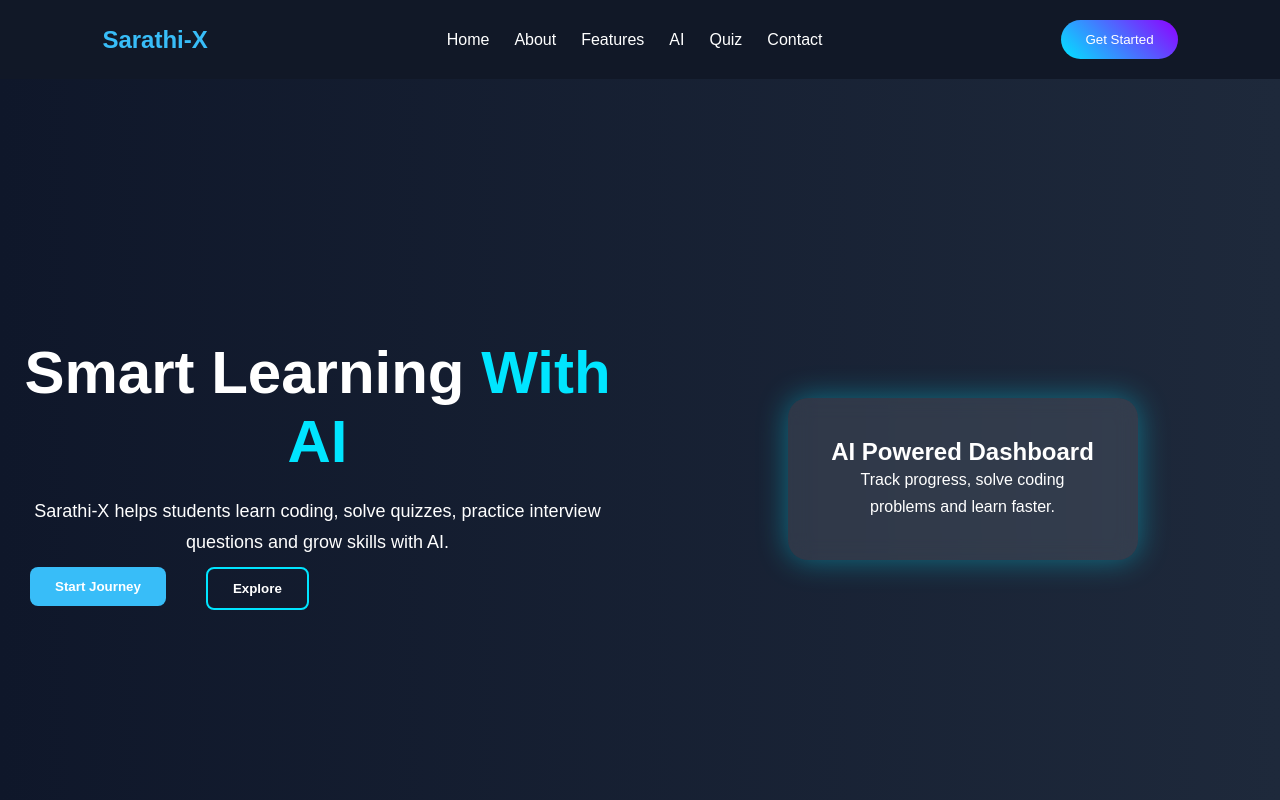
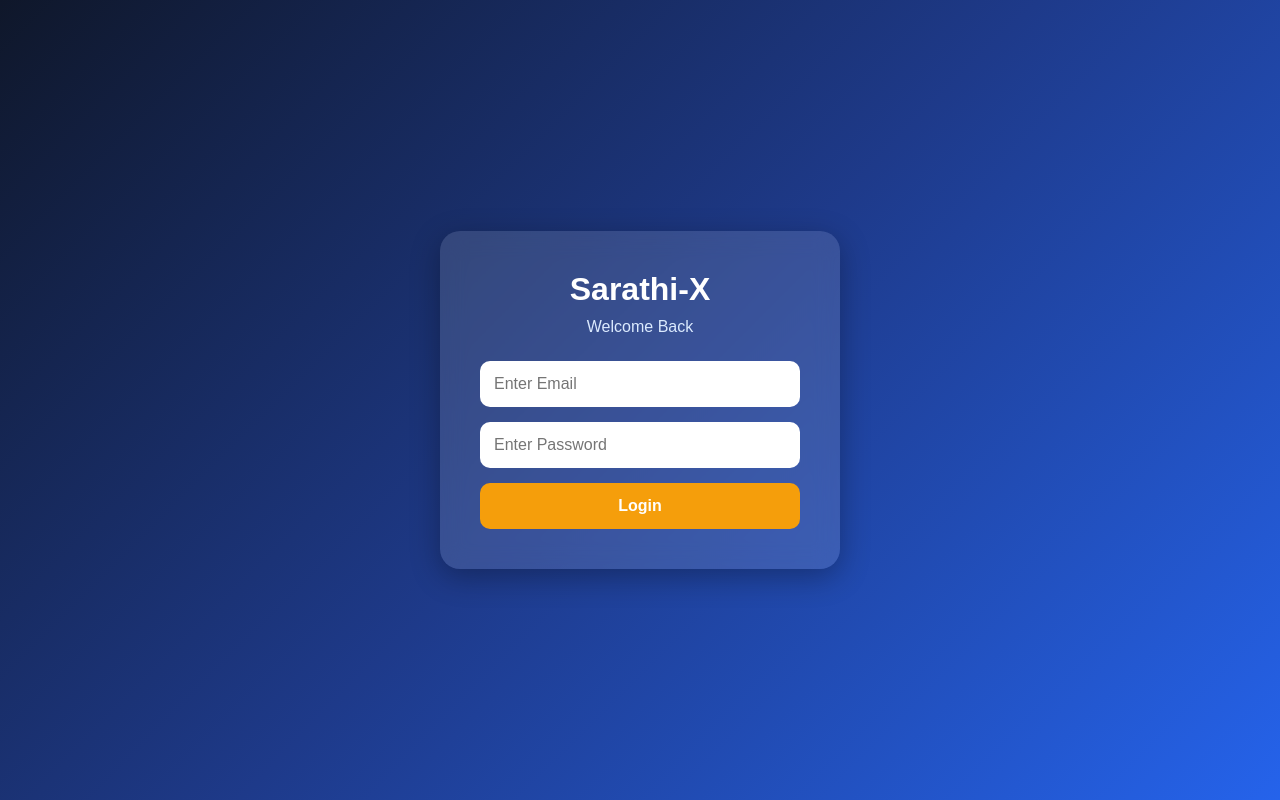
Before and after one commit to blackdevil0009/sarathi-x2.0, a React app: page /login in a window 1280 px wide. Shown: the top 800 px of the page. Built offline with nearby package versions, Linux system fonts and the light colour scheme; the HTML template or start-up script is replaced by a standard one.

Commit message:
new frontend

```diff
--- a/src/App.jsx
+++ b/src/App.jsx
@@ -2,16 +2,24 @@ import Navbar from "./components/Navbar";
 import Hero from "./components/Hero";
 import About from "./components/About";
 import Features from "./components/Features";
-import AISection from "./components/AISection";
-import Quiz from "./components/Quiz";
 import Contact from "./components/Contact";
 import Footer from "./components/Footer";
 import Dashboard from "./components/Dashboard";
+import Login from "./components/Login";
+
+import { BrowserRouter, Routes, Route } from "react-router-dom";
 
 import "./App.css";
 
 function App() {
   return (
+    <BrowserRouter>
+      <Routes>
+
+        {/* Home Page */}
+        <Route
+          path="/"
+          element={
             <div className="app">
               <Navbar />
 
@@ -27,17 +35,7 @@ function App() {
                 <Features />
               </section>
 
-      <section id="ai">
-        <AISection />
-      </section>
 
-      <section id="quiz">
-        <Quiz />
-      </section>
-
-      <section id="dashboard">
-        <Dashboard />
-      </section>
 
               <section id="contact">
                 <Contact />
@@ -45,6 +43,17 @@ function App() {
 
               <Footer />
             </div>
+          }
+        />
+
+        {/* Login Page */}
+        <Route path="/login" element={<Login />} />
+
+        {/* Dashboard Page */}
+        <Route path="/dashboard" element={<Dashboard />} />
+
+      </Routes>
+    </BrowserRouter>
   );
 }
 
--- a/src/components/AISection.jsx
+++ /dev/null
@@ -1,47 +0,0 @@
-import React, { useState } from "react";
-
-const AISection = () => {
-
-  const [question, setQuestion] = useState("");
-  const [answer, setAnswer] = useState("");
-
-  const getAnswer = () => {
-
-    if (question.toLowerCase().includes("ai")) {
-      setAnswer(
-        "Artificial Intelligence is technology that allows machines to think and learn."
-      );
-    }
-
-    else if (question.toLowerCase().includes("java")) {
-      setAnswer(
-        "Java is a popular object-oriented programming language."
-      );
-    }
-
-    else {
-      setAnswer("Sorry, I am still learning.");
-    }
-  };
-
-  return (
-    <section id="ai" className="section">
-      <h2>AI Assistant</h2>
-
-      <div className="ai-box">
-        <input
-          type="text"
-          placeholder="Ask any question..."
-          value={question}
-          onChange={(e) => setQuestion(e.target.value)}
-        />
-
-        <button onClick={getAnswer}>Ask AI</button>
-
-        <p>{answer}</p>
-      </div>
-    </section>
-  );
-};
-
-export default AISection;
--- a/src/components/Hero.jsx
+++ b/src/components/Hero.jsx
@@ -1,4 +1,5 @@
 import "./Hero.css";
+import { Link } from "react-router-dom";
 
 function Hero() {
   return (
--- /dev/null
+++ b/src/components/Login.css
@@ -0,0 +1,69 @@
+.login-container {
+  height: 100vh;
+  display: flex;
+  justify-content: center;
+  align-items: center;
+
+  background: linear-gradient(
+    135deg,
+    #0f172a,
+    #1e3a8a,
+    #2563eb
+  );
+}
+
+.login-card {
+  width: 400px;
+  background: rgba(255,255,255,0.12);
+  backdrop-filter: blur(12px);
+
+  padding: 40px;
+  border-radius: 20px;
+
+  text-align: center;
+
+  box-shadow: 0 8px 30px rgba(0,0,0,0.3);
+}
+
+.login-card h1 {
+  color: white;
+  margin-bottom: 10px;
+}
+
+.login-card p {
+  color: #dbeafe;
+  margin-bottom: 25px;
+}
+
+.login-input {
+  width: 100%;
+  padding: 14px;
+  margin-bottom: 15px;
+
+  border: none;
+  border-radius: 10px;
+
+  font-size: 16px;
+}
+
+.login-btn {
+  width: 100%;
+  padding: 14px;
+
+  background: #f59e0b;
+  color: white;
+
+  border: none;
+  border-radius: 10px;
+
+  font-size: 16px;
+  font-weight: bold;
+
+  cursor: pointer;
+  transition: 0.3s;
+}
+
+.login-btn:hover {
+  transform: translateY(-2px);
+  background: #d97706;
+}
--- /dev/null
+++ b/src/components/Login.jsx
@@ -0,0 +1,39 @@
+
+
+import { useNavigate } from "react-router-dom";
+import "./Login.css";
+
+function Login() {
+  const navigate = useNavigate();
+
+  const handleLogin = () => {
+    navigate("/dashboard");
+  };
+
+  return (
+    <div className="login-container">
+      <div className="login-card">
+        <h1>Sarathi-X</h1>
+        <p>Welcome Back</p>
+
+        <input
+          type="email"
+          placeholder="Enter Email"
+          className="login-input"
+        />
+
+        <input
+          type="password"
+          placeholder="Enter Password"
+          className="login-input"
+        />
+
+        <button className="login-btn" onClick={handleLogin}>
+          Login
+        </button>
+      </div>
+    </div>
+  );
+}
+
+export default Login;
--- a/src/components/Navbar.jsx
+++ b/src/components/Navbar.jsx
@@ -1,22 +1,22 @@
-import "./Navbar.css";
+import { Link } from "react-router-dom";
 
 function Navbar() {
   return (
     <nav className="navbar">
-      <h1 className="logo">Sarathi-X</h1>
+      <h1 className="logo">Sarthi-X</h1>
 
       <ul className="nav-links">
         <li><a href="#home">Home</a></li>
         <li><a href="#about">About</a></li>
         <li><a href="#features">Features</a></li>
-        <li><a href="#ai">AI</a></li>
-        <li><a href="#quiz">Quiz</a></li>
         <li><a href="#contact">Contact</a></li>
       </ul>
 
-      <a href="#dashboard">
-        <button className="start-btn">Get Started</button>
-      </a>
+      <Link to="/login">
+        <button className="start-btn">
+          Get Started
+        </button>
+      </Link>
     </nav>
   );
 }
--- a/src/components/Quiz.css
+++ /dev/null
@@ -1,49 +0,0 @@
-.quiz-container {
-  min-height: 100vh;
-  background: linear-gradient(to right, #001f4d, #003366);
-  display: flex;
-  justify-content: center;
-  align-items: center;
-}
-
-.quiz-box {
-  width: 500px;
-  background: white;
-  padding: 40px;
-  border-radius: 20px;
-  text-align: center;
-}
-
-.quiz-box h1 {
-  margin-bottom: 20px;
-}
-
-.quiz-box h2 {
-  margin-bottom: 30px;
-}
-
-.options {
-  display: flex;
-  flex-direction: column;
-  gap: 15px;
-}
-
-.options button {
-  padding: 15px;
-  border: none;
-  border-radius: 10px;
-  background: #003366;
-  color: white;
-  font-size: 16px;
-  cursor: pointer;
-  transition: 0.3s;
-}
-
-.options button:hover {
-  background: cyan;
-  color: black;
-}
-
-.quiz-box h3 {
-  margin-top: 25px;
-}
--- a/src/components/Quiz.jsx
+++ /dev/null
@@ -1,73 +0,0 @@
-import { useState } from "react";
-import "./Quiz.css";
-
-function Quiz() {
-
-  const questions = [
-    {
-      question: "What is AI?",
-      options: [
-        "Artificial Intelligence",
-        "Automatic Internet",
-        "Advanced Input",
-        "None"
-      ],
-      answer: "Artificial Intelligence"
-    },
-
-    {
-      question: "Which language is used in React?",
-      options: ["Python", "Java", "JavaScript", "C"],
-      answer: "JavaScript"
-    }
-  ];
-
-  const [current, setCurrent] = useState(0);
-  const [score, setScore] = useState(0);
-
-  const handleAnswer = (option) => {
-
-    if (option === questions[current].answer) {
-      setScore(score + 1);
-    }
-
-    const next = current + 1;
-
-    if (next < questions.length) {
-      setCurrent(next);
-    } else {
-      alert("Quiz Completed");
-    }
-  };
-
-  return (
-    <div className="quiz-container">
-
-      <div className="quiz-box">
-
-        <h1>Quiz Section</h1>
-
-        <h2>{questions[current].question}</h2>
-
-        <div className="options">
-
-          {questions[current].options.map((option, index) => (
-            <button
-              key={index}
-              onClick={() => handleAnswer(option)}
-            >
-              {option}
-            </button>
-          ))}
-
-        </div>
-
-        <h3>Score: {score}</h3>
-
-      </div>
-
-    </div>
-  );
-}
-
-export default Quiz;
--- a/src/main.jsx
+++ b/src/main.jsx
@@ -1,11 +1,10 @@
 import React from "react";
 import ReactDOM from "react-dom/client";
-import { BrowserRouter } from "react-router-dom";
 import App from "./App";
 import "./index.css";
 
 ReactDOM.createRoot(document.getElementById("root")).render(
-  <BrowserRouter>
+  <React.StrictMode>
     <App />
-  </BrowserRouter>
+  </React.StrictMode>
 );
```
Lines whose indentation alone changed are shown as unchanged.
